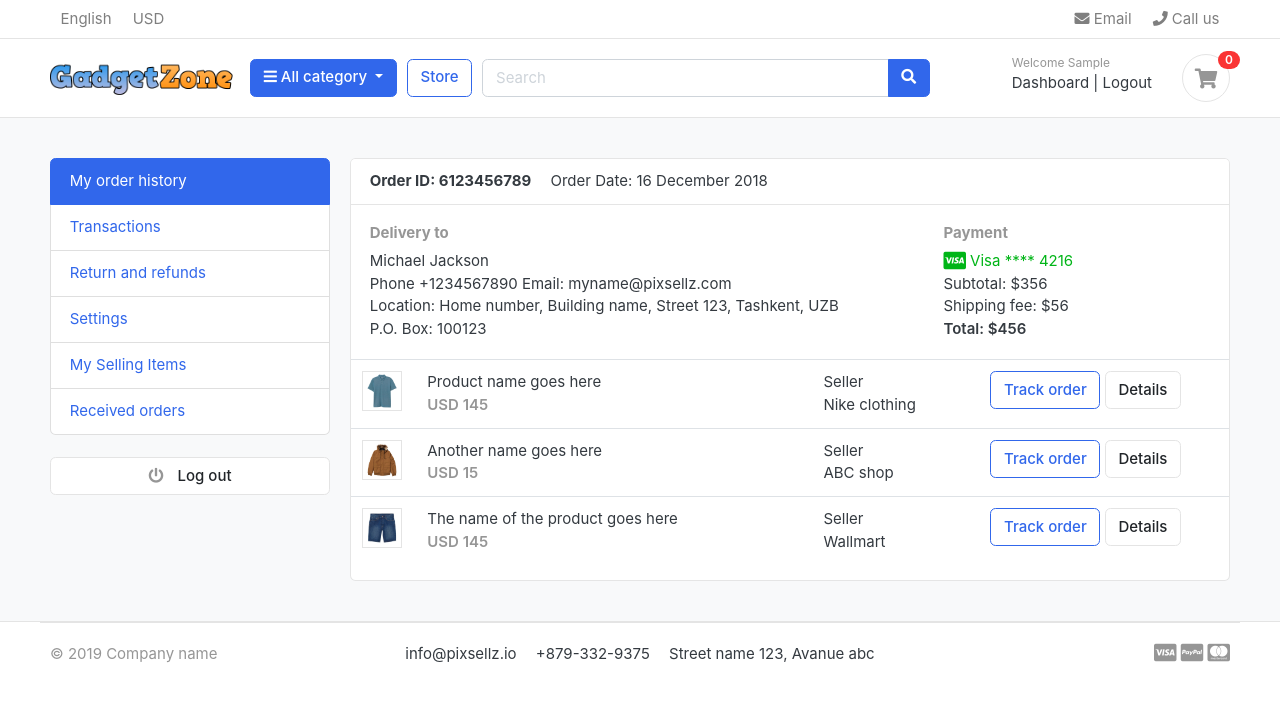
After one commit to AgnosticMe/gadget-zone, a Django app: page /accounts/ in a window 1280 px wide. The commit adds this page. Shown: the top 702 px of the page. Run offline with Django 3.2, Linux system fonts and the light colour scheme; the visitor is signed in with stand-in values (Sample User, id 1); data that the repository does not hold is empty; some libraries are stand-ins or nearby versions; some web fonts are replaced.

Commit message:
implement dashboard page

```diff
--- a/accounts/urls.py
+++ b/accounts/urls.py
@@ -7,6 +7,8 @@ urlpatterns = [
     path('register/', views.register, name='register'),
     path('login/', views.login, name='login'),
     path('logout/', views.logout, name='logout'),
+    path('dashboard/', views.dashboard, name='dashboard'),
+    path('', views.dashboard, name='dashboard'),
 
     path('activate/<uidb64>/<token>', views.activate, name='activate'),
 ]
--- a/accounts/views.py
+++ b/accounts/views.py
@@ -63,7 +63,8 @@ def login(request):
 
         if user is not None:
             auth.login(request, user)
-            return redirect('home')
+            messages.success(request, "Logged in Successfully")
+            return redirect('accounts:dashboard')
         else:
             messages.error(request, "Invalid login Credentials")
             return redirect('accounts:login')
@@ -94,5 +95,6 @@ def activate(request, uidb64, token):
         return redirect('accounts:register')
 
 
-
-    return HttpResponse('Successfully activated!')
+@login_required(login_url='login')
+def dashboard(request):
+    return render(request, 'accounts/dashboard.html')
--- /dev/null
+++ b/templates/accounts/dashboard.html
@@ -0,0 +1,102 @@
+{% extends 'base.html' %}
+{% block title %}
+    <title>Sign In</title>
+{% endblock title %}
+
+{% block content %}
+<!-- ========================= SECTION CONTENT ========================= -->
+<section class="section-conten padding-y bg">
+
+{% include 'includes/alerts.html' %}
+
+<div class="container">
+	<div class="row">
+	<aside class="col-md-3">
+		<!--   SIDEBAR   -->
+		<ul class="list-group">
+			<a class="list-group-item active" href="#"> My order history </a>
+			<a class="list-group-item" href="#"> Transactions </a>
+			<a class="list-group-item" href="#"> Return and refunds </a>
+			<a class="list-group-item" href="#">Settings </a>
+			<a class="list-group-item" href="#"> My Selling Items </a>
+			<a class="list-group-item" href="#"> Received orders </a>
+		</ul>
+		<br>
+		<a class="btn btn-light btn-block" href="{% url 'accounts:logout' %}"> <i class="fa fa-power-off"></i> <span class="text">Log out</span> </a>
+		<!--   SIDEBAR .//END   -->
+	</aside>
+	<main class="col-md-9">
+		<article class="card">
+		<header class="card-header">
+			<strong class="d-inline-block mr-3">Order ID: 6123456789</strong>
+			<span>Order Date: 16 December 2018</span>
+		</header>
+		<div class="card-body">
+			<div class="row">
+				<div class="col-md-8">
+					<h6 class="text-muted">Delivery to</h6>
+					<p>Michael Jackson <br>
+					Phone +1234567890 Email: myname@pixsellz.com <br>
+			    	Location: Home number, Building name, Street 123,  Tashkent, UZB <br>
+			    	P.O. Box: 100123
+			 		</p>
+				</div>
+				<div class="col-md-4">
+					<h6 class="text-muted">Payment</h6>
+					<span class="text-success">
+						<i class="fab fa-lg fa-cc-visa"></i>
+					    Visa  **** 4216
+					</span>
+					<p>Subtotal: $356 <br>
+					 Shipping fee:  $56 <br>
+					 <span class="b">Total:  $456 </span>
+					</p>
+				</div>
+			</div> <!-- row.// -->
+		</div> <!-- card-body .// -->
+		<div class="table-responsive">
+		<table class="table table-hover">
+			<tr>
+				<td width="65">
+					<img src="../images/items/1.jpg" class="img-xs border">
+				</td>
+				<td>
+					<p class="title mb-0">Product name goes here </p>
+					<var class="price text-muted">USD 145</var>
+				</td>
+				<td> Seller <br> Nike clothing </td>
+				<td width="250"> <a href="#" class="btn btn-outline-primary">Track order</a> <a href="#" class="btn btn-light"> Details </a> </td>
+			</tr>
+			<tr>
+				<td>
+					<img src="../images/items/2.jpg" class="img-xs border">
+				</td>
+				<td>
+					<p class="title mb-0">Another name goes here </p>
+					<var class="price text-muted">USD 15</var>
+				</td>
+				<td> Seller <br> ABC shop </td>
+				<td> <a href="#" class="btn btn-outline-primary">Track order</a> <a href="#" class="btn btn-light"> Details </a> </td>
+			</tr>
+			<tr>
+				<td>
+					<img src="../images/items/3.jpg" class="img-xs border">
+				</td>
+				<td>
+					<p class="title mb-0">The name of the product  goes here </p>
+					<var class="price text-muted">USD 145</var>
+				</td>
+				<td> Seller <br> Wallmart </td>
+				<td> <a href="#" class="btn btn-outline-primary">Track order</a> <a href="#" class="btn btn-light"> Details </a> </td>
+			</tr>
+		</table>
+		</div> <!-- table-responsive .end// -->
+		</article> <!-- order-group.// -->
+	</main>
+</div> <!-- row.// -->
+</div>
+
+
+</section>
+<!-- ========================= SECTION CONTENT END// ========================= -->
+{% endblock content %}
--- a/templates/includes/header.html
+++ b/templates/includes/header.html
@@ -66,7 +66,7 @@
 						<div class="widget-header">
 							<small class="title text-muted">Welcome {{ user.first_name }}</small>
 							<div>
-								<a href="#">Dashboard</a> <span class="dark-transp"> | </span>
+								<a href="{% url 'accounts:dashboard' %}">Dashboard</a> <span class="dark-transp"> | </span>
 								<a href="{% url 'accounts:logout' %}"> Logout</a>
 							</div>
 						</div>
```
